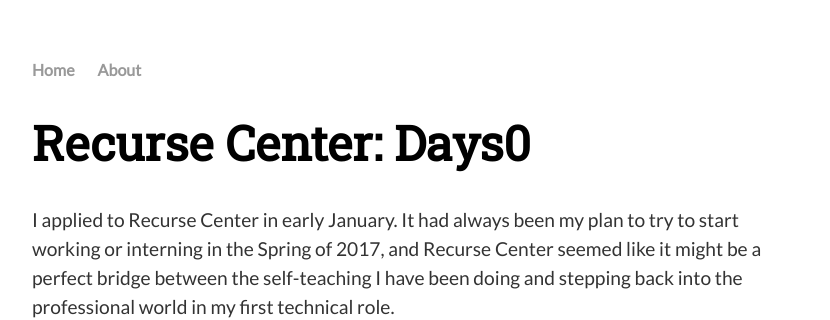
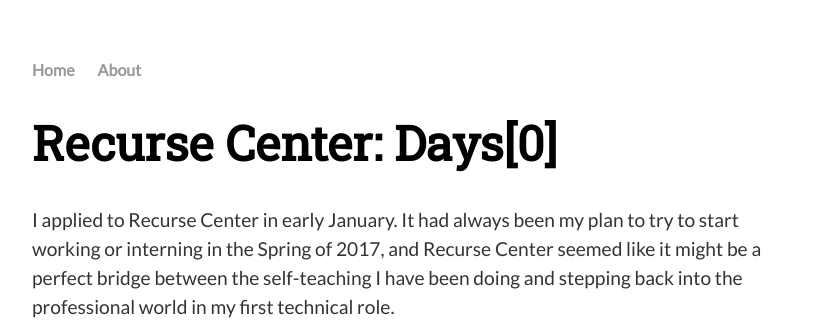
Before and after one commit to katieamazing/katieamazing.github.io, a Jekyll site: the page built from _posts/2017-03-26-RC-Days0.md, in a window 1280 px wide and 900 px high. Shown: the top 320 px of the window, without its empty margins (224-1054 px from the left). Built offline with Jekyll 4.4.1, drawn with Linux system fonts in a browser that asks for light colours; comment, search, counter and statistics services are not loaded.

Commit message:
Update 2017-03-26-RC-Days0.md

```diff
--- a/_posts/2017-03-26-RC-Days0.md
+++ b/_posts/2017-03-26-RC-Days0.md
@@ -1,7 +1,7 @@
 ---
 layout: post
-title: "Recurse Center: Days0"
-date: 2016-03-26
+title: "Recurse Center: Days[0]"
+date: 2017-03-26
 ---
 
 I applied to Recurse Center in early January. It had always been my plan to try to start working or interning in the Spring of 2017, and Recurse Center seemed like it might be a perfect bridge between the self-teaching I have been doing and stepping back into the professional world in my first technical role.
```
